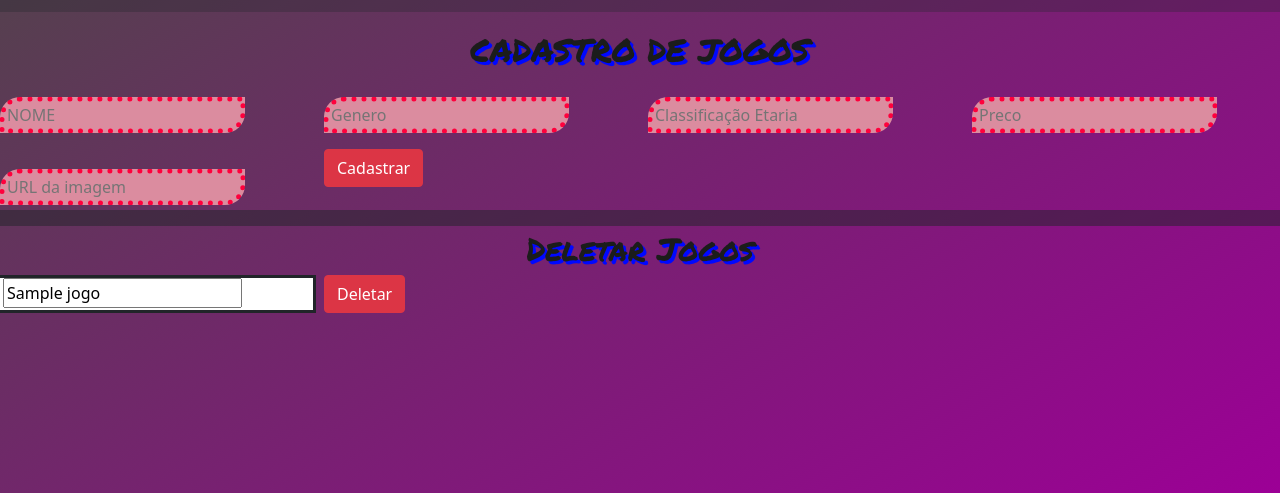
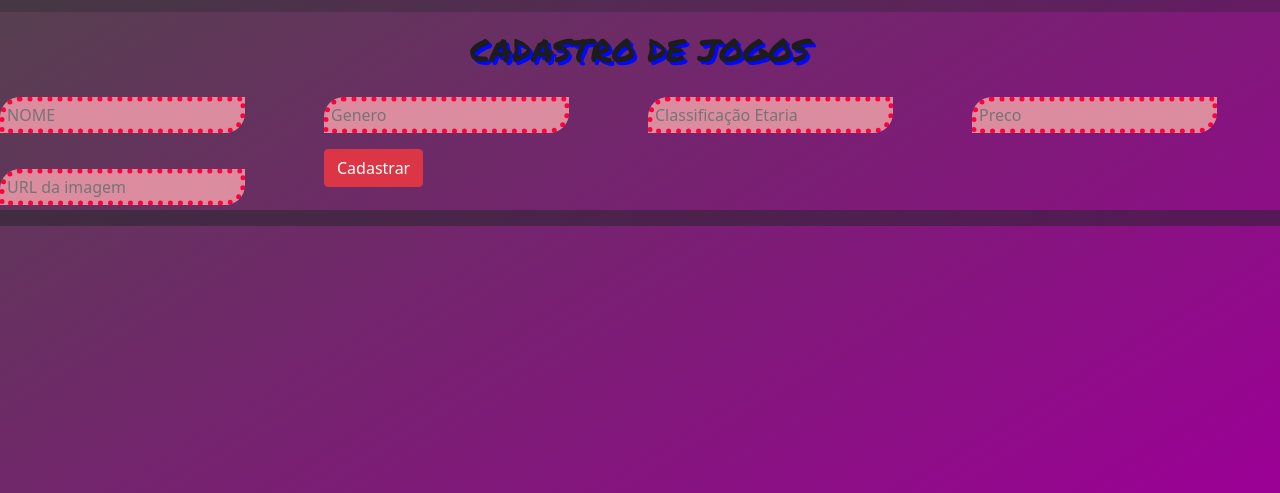
Before and after one commit to Luke2905/Projeto-GameStar, a PHP site: page /cadastro_jg.php in a window 1280 px wide. Shown: the part 307-800 px from the top of the page. Run offline with PHP 8.4, Linux system fonts and the light colour scheme; tables that the repository leaves empty hold one stand-in row (values such as "Sample post").

Commit message:
Remoção da Função deletar do formulario

```diff
--- a/formulario.php
+++ b/formulario.php
@@ -36,27 +36,3 @@
 </div>
 
 <span class="placeholder col-12"></span>
-
-<h2 class="h2titulo">Deletar Jogos</h2>
-
-<form class="row g-3" method="POST" action="deletar.php">
-<?php
-
-include 'Jgs_DB1.php';
-
-$Jgs_DB = new Jgs_DB1();
-if($Jgs_DB->buscarJogo() == 0){
-    echo "<p style='color: white';>Nenhum Jogo cadastrado.</p> ";
-} else {
-  foreach ($Jgs_DB->buscarJogo() as $resultado){
-  echo "<div id='del' class='col-3'>";
-  echo "<label class='visually-hidden' for='autoSizingInput'></label>";
-  echo "<input  type='text' readonly  required='required'  name='nome' value='".$resultado['nome']."'>";
-  echo "</div>";
-  echo "<div class='col-sm-3'>";
-  echo "<button type='submit' id='a01' class='btn btn-danger' value='deletar' name='botao'>Deletar</button>";
-  echo "</div>";
-  }
-}
-?>
-</form>
```
